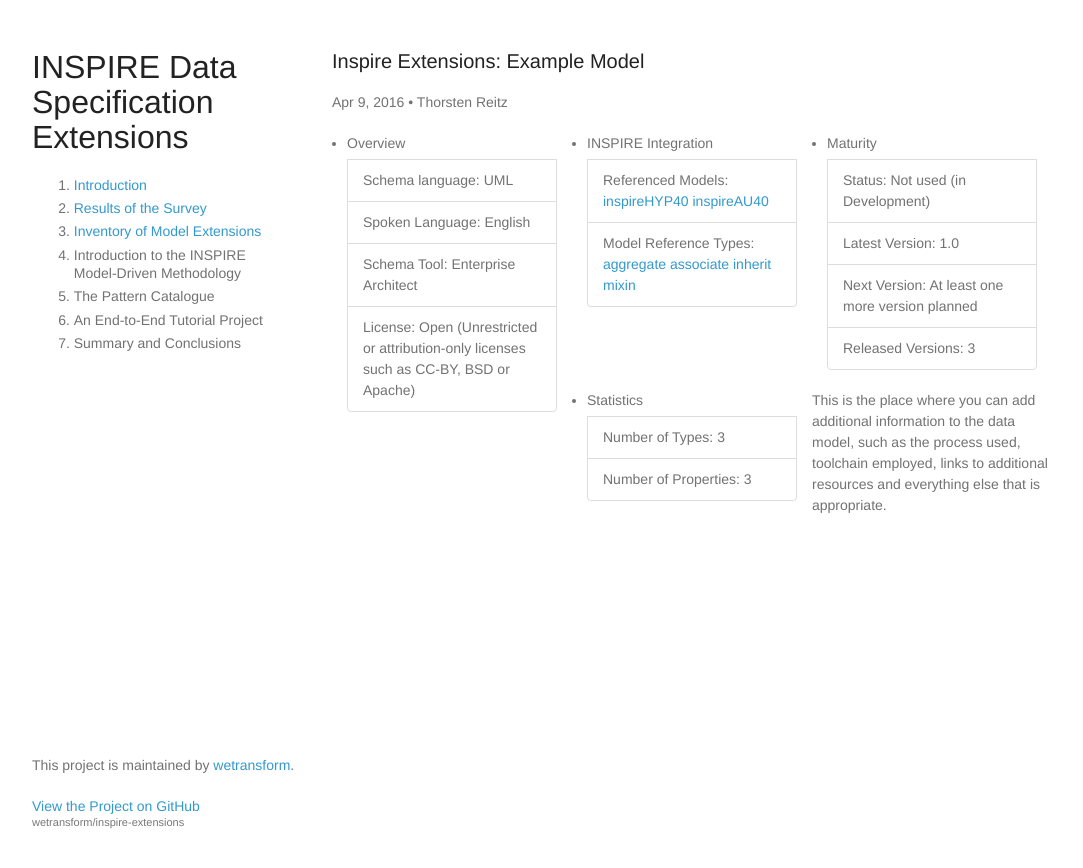
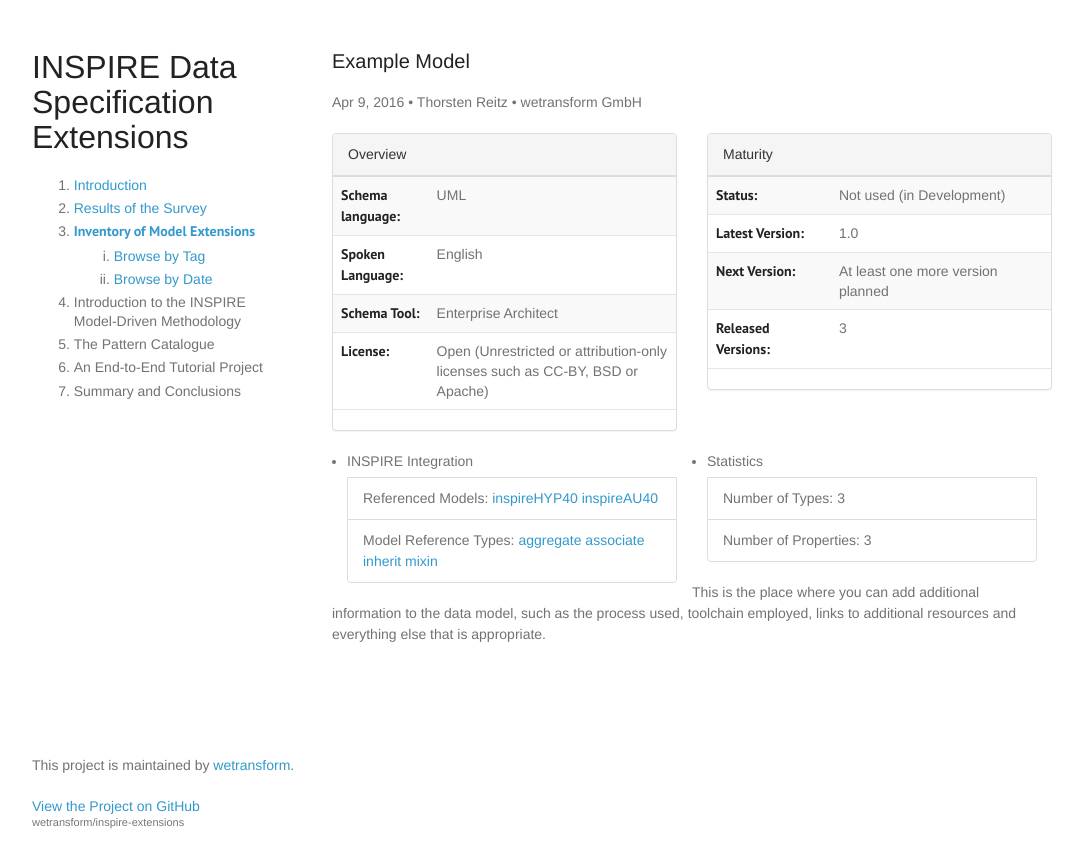
Before and after one commit to wetransform/inspire-extensions, a Jekyll site: the page built from models/_posts/2016-04-09-example-model.markdown, in a window 1280 px wide. Shown: the top 868 px of the page, without its empty margins (18-1101 px from the left). Built offline with Jekyll 4.4.1, drawn with Linux system fonts in a browser that asks for light colours; some web fonts are replaced.

Commit message:
fixed model index page browsing by tag

```diff
--- a/_includes/header.html
+++ b/_includes/header.html
@@ -29,11 +29,11 @@
         </ol>
         {% endif %}
       </li>
-      <li>{% if page.slug == "models" %}<strong>{% endif %}<a href="/models/index.html">Inventory of Model Extensions{% if page.slug == "models" %}</strong>{% endif %}</a>
-        {% if page.slug == "models" %}
+      <li>{% if page.slug == "models" or page.category == "models" %}<strong>{% endif %}<a href="/models/index.html">Inventory of Model Extensions{% if page.slug == "models" or page.category == "models" %}</strong>{% endif %}</a>
+        {% if page.slug == "models" or page.category == "models" %}
         <ol class="tocLevel2">
-          <li><a href="#browseByTag">Browse by Tag</a></li>
-          <li><a href="#browseByDate">Browse by Date</a></li>
+          <li><a href="/models/index.html#browseByTag">Browse by Tag</a></li>
+          <li><a href="/models/index.html#browseByDate">Browse by Date</a></li>
         </ol>
         {% endif %}
       </li>
--- a/_layouts/model.html
+++ b/_layouts/model.html
@@ -5,7 +5,7 @@
   <article itemscope itemtype="http://schema.org/BlogPosting">
 
   <div>
-    <h2 itemprop="name headline">{{ page.title }}</h2>
+    <h2 itemprop="name headline">{{ page.modelName }}</h2>
     <p>
       <time datetime="{{ page.date | date_to_xmlschema }}" itemprop="datePublished">
         {{ page.date | date: "%b %-d, %Y" }}
@@ -15,22 +15,72 @@
         <span itemprop="name">{{ page.author }}</span>
       </span>
       {% endif %}
+      {% if page.modelOrganisation %} •
+      <span itemprop="author" itemscope itemtype="http://schema.org/Organisation">
+        <span itemprop="name">{{ page.modelOrganisation }}</span>
+      </span>
+      {% endif %}
     </p>
   </div>
 
   <div>
-
-    <div class="col-lg-4 col-md-6 col-sm-12">
-      <ul class="list-group">
-        <li class="list-group-item-heading">Overview</li>
-        <li class="list-group-item">Schema language: {{ page.modelSchemaLanguage }}</li>
-        <li class="list-group-item">Spoken Language: {{ page.modelSpokenLanguage }}</li>
-        <li class="list-group-item">Schema Tool: {{ page.modelSchemaTool }}</li>
-        <li class="list-group-item">License: {{ page.modelLicense }}</li>
-      </ul>
+    <div class="row row-flex row-flex-wrap">
+      <div class="col-lg-6 col-sm-12">
+        <div class="panel panel-default flex-col">
+          <div class="panel-heading">Overview</div>
+          <div class="panel-body flex-grow" style="padding: 0px;">
+            <table class="table table-striped" width="100%">
+              <tr>
+                <td><strong>Schema language:</strong></td>
+                <td>{{ page.modelSchemaLanguage }}</td>
+              </tr>
+              <tr>
+                <td><strong>Spoken Language:</strong></td>
+                <td>{{ page.modelSpokenLanguage }}</td>
+              </tr>
+              <tr>
+                <td><strong>Schema Tool:</strong></td>
+                <td>{{ page.modelSchemaTool }}</td>
+              </tr>
+              <tr>
+                <td><strong>License:</strong></td>
+                <td>{{ page.modelLicense }}</td>
+              </tr>
+            </table>
+          </div>
+        </div>
+      </div>
+      <div class="col-lg-6 col-sm-12">
+        <div class="panel panel-default flex-col">
+          <div class="panel-heading">Maturity</div>
+          <div class="panel-body flex-grow" style="padding: 0px;">
+            <table class="table table-striped" width="100%">
+              <tr>
+                <td><strong>Status:</strong></td>
+                <td>{{ page.modelMaturity }}</td>
+              </tr>
+              <tr>
+                <td><strong>Latest Version:</strong></td>
+                <td>{{ page.modelLatestVersion }}</td>
+              </tr>
+              <tr>
+                <td><strong>Next Version:</strong></td>
+                <td>{{ page.modelNextVersion }}</td>
+              </tr>
+              <tr>
+                <td><strong>Released Versions:</strong></td>
+                <td>{{ page.modelPreviousVersions }}</td>
+              </tr>
+            </table>
+          </div>
+        </div>
+      </div>
+    </div>
   </div>
 
-    <div class="col-lg-4 col-md-6 col-sm-12">
+
+
+  <div class="col-lg-6 col-sm-12">
     <ul class="list-group">
       <li class="list-group-item-heading">INSPIRE Integration</li>
       <li class="list-group-item">Referenced Models:
@@ -45,23 +95,14 @@
     </ul>
   </div>
 
-    <div class="col-lg-4 col-md-6 col-sm-12">
-      <ul class="list-group">
-        <li class="list-group-item-heading">Maturity</li>
-        <li class="list-group-item">Status:  {{ page.modelMaturity }}</li>
-        <li class="list-group-item">Latest Version:  {{ page.modelLatestVersion }}</li>
-        <li class="list-group-item">Next Version:  {{ page.modelNextVersion }}</li>
-        <li class="list-group-item">Released Versions:  {{ page.modelPreviousVersions }}</li>
-      </ul>
-    </div>
 
-    <div class="col-lg-4 col-md-6 col-sm-12">
+
+  <div class="col-lg-6 col-sm-12">
     <ul class="list-group">
       <li class="list-group-item-heading">Statistics</li>
       <li class="list-group-item">Number of Types: {{ page.modelPreviousVersions }}</li>
       <li class="list-group-item">Number of Properties: {{ page.modelPreviousVersions }}</li>
     </ul>
-    </div>
   </div>
 
   <div class="post-content" itemprop="articleBody">
--- a/models/_posts/2016-04-09-example-model.markdown
+++ b/models/_posts/2016-04-09-example-model.markdown
@@ -3,7 +3,7 @@
 title:                  "Inspire Extensions: Example Model"
 date:                   2016-04-09 09:10:59 +0200
 category:               models
-tags:                   [example, inspire, model]
+tags:                   [example, inspire, inspireHYP40, inspireAU40, aggregate, associate, inherit, mixin]
 modelIdentifier:        exampleIE
 modelName:              "Example Model"
 author:                 "Thorsten Reitz"
--- a/models/_posts/2016-04-14-example-model-2.markdown
+++ b/models/_posts/2016-04-14-example-model-2.markdown
@@ -5,7 +5,7 @@
 category:               models
 tags:                   [example2, inspire, model]
 modelIdentifier:        exampleIE2
-modelName:              "Example Model"
+modelName:              "Example Model 2"
 author:                 "Thorsten Reitz"
 modelOrganisation:      "wetransform GmbH"
 modelSummary:           "This is an example model created as a template for the real INSPIRE-related Models."
```
Also changed, not shown: _data/tags.yml (+18 -2 lines), models/index.html (+9 -19 lines). Lines whose indentation alone changed are shown as unchanged.
